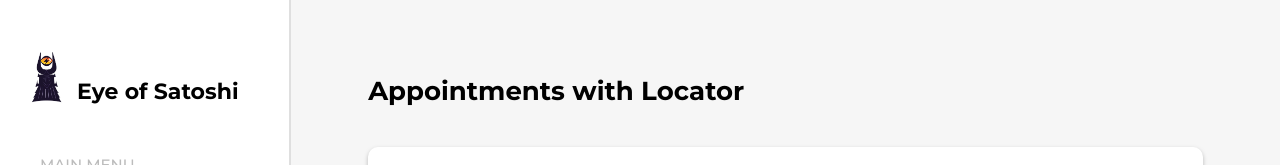
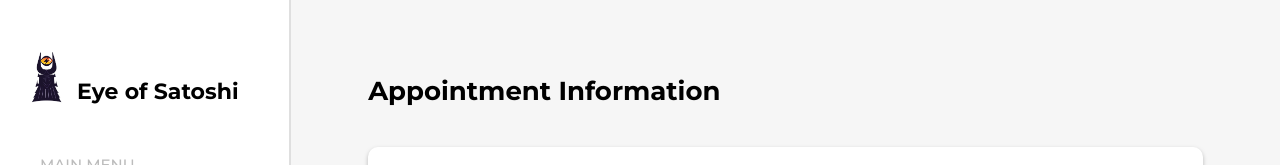
Before and after one commit to optimm/Teos-GUI, a React (Vite) app in the folder frontend/: page /appointments-with-locator in a window 1280 px wide. Shown: the top 165 px of the page. Built offline with nearby package versions, Linux system fonts and the light colour scheme; no server answers.

Commit message:
header changes

```diff
--- a/frontend/src/pages/all-appointments/all-appointments.tsx
+++ b/frontend/src/pages/all-appointments/all-appointments.tsx
@@ -1,7 +1,7 @@
 import { AllAppointmentsComponent, PageRightContainer } from '@components/index';
 
 const AllAppointmentsPage: React.FC = () => {
-  return <PageRightContainer title={'All Appointments'} child={<AllAppointmentsComponent />} />;
+  return <PageRightContainer title={'List Appointments'} child={<AllAppointmentsComponent />} />;
 };
 
 export default AllAppointmentsPage;
--- a/frontend/src/pages/all-users/all-users.tsx
+++ b/frontend/src/pages/all-users/all-users.tsx
@@ -1,7 +1,7 @@
 import { AllUsersComponent, PageRightContainer } from '@components/index';
 
 const AllUsers: React.FC = () => {
-  return <PageRightContainer title={'All Users'} child={<AllUsersComponent />} />;
+  return <PageRightContainer title={'List Users'} child={<AllUsersComponent />} />;
 };
 
 export default AllUsers;
--- a/frontend/src/pages/appointment-locator/appointment-locator.tsx
+++ b/frontend/src/pages/appointment-locator/appointment-locator.tsx
@@ -2,10 +2,7 @@ import { AppointmentLocatorComponent, PageRightContainer } from '@components/ind
 
 const AppointmentsWithLocatorPage: React.FC = () => {
   return (
-    <PageRightContainer
-      title={'Appointments with Locator'}
-      child={<AppointmentLocatorComponent />}
-    />
+    <PageRightContainer title={'Appointment Information'} child={<AppointmentLocatorComponent />} />
   );
 };
 
```
